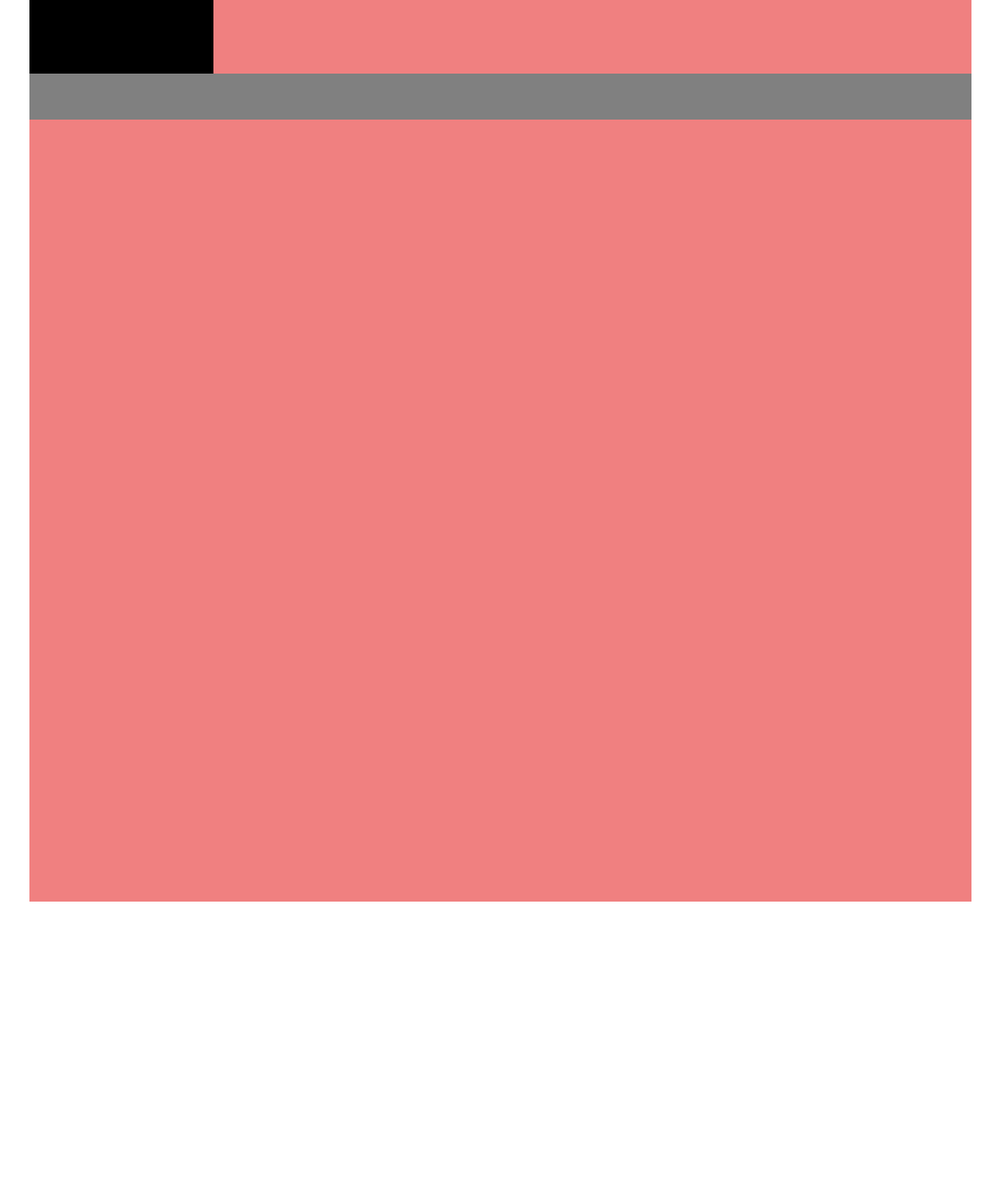
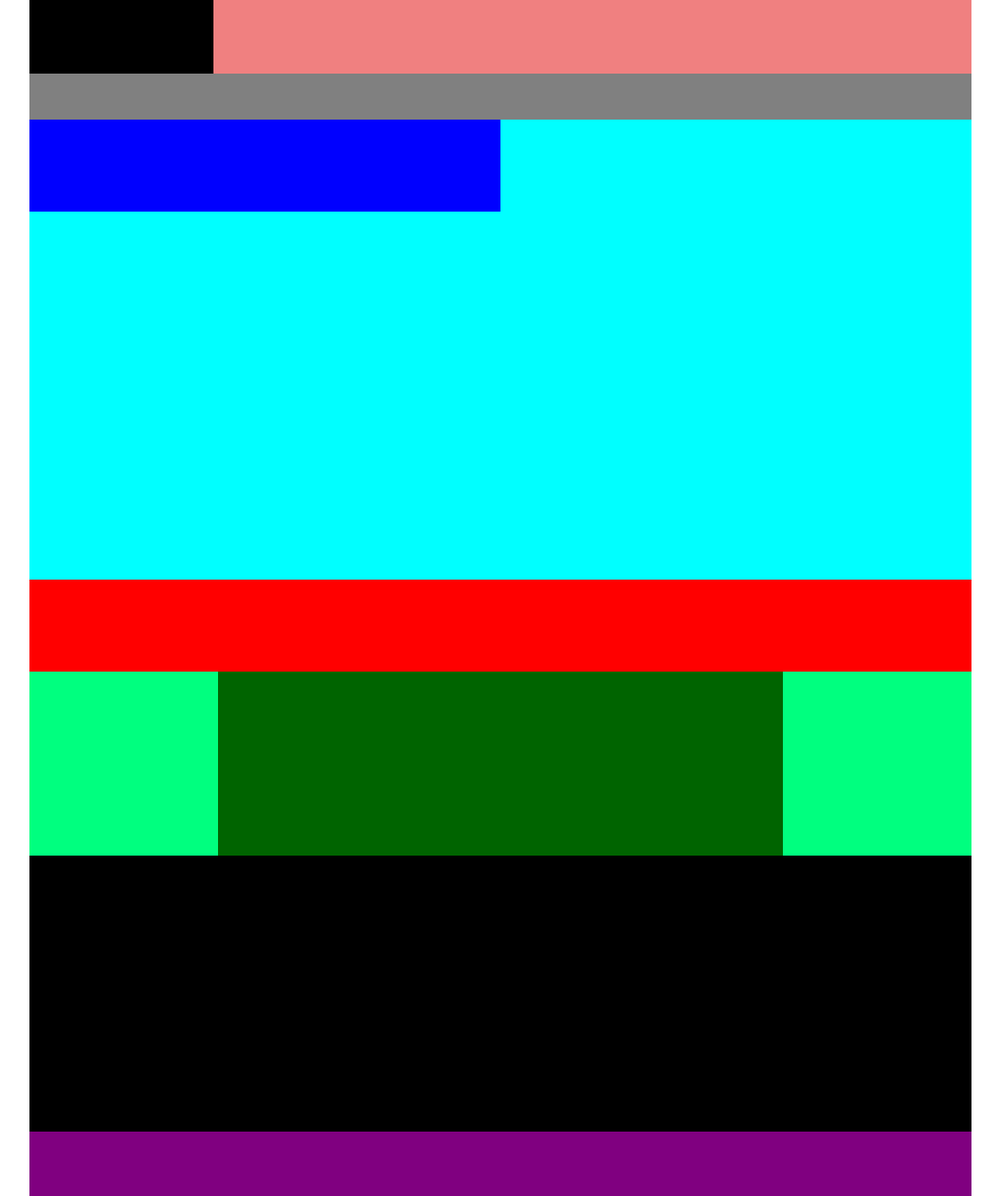
Before and after one commit to AndreiBurbulia/htmlcss-struttura-wp, a plain HTML site: page index.html in a window 1280 px wide. Shown: the part 20-1320 px from the top of the page at 92% size, without its empty margins (96-1183 px from the left). Before the commit the page ends 1000 px from the top, so only its background shows below. Drawn offline with Linux system fonts and the light colour scheme.

Commit message:
Struttura principale

```diff
--- a/css/style.css
+++ b/css/style.css
@@ -15,7 +15,7 @@
 #page_container{
     background-color: lightcoral;
     width: 80%;
-    height: 1000px;
+    height: 1500px;
     margin: auto;
 }
 
@@ -38,7 +38,49 @@
 /* /Header CSS */
 
 /* Main CSS */
+
+.big_photo{
+    background-color: cyan;
+    height: 500px;
+    width: 100%;
+}
+
+.photo_description{
+    background-color: blue;
+    height: 20%;
+    width: 50%;
+}
+
+.title_content{
+    background-color: red;
+    height: 100px;
+    width: 100%;
+}
+
+.container_content{
+    background-color: black;
+    height: 500px;
+    width: 100%;
+}
+.sidebar_left, .sidebar_right{
+    background-color: springgreen;
+    height: 200px;
+    width: 20%;
+    float: left;
+}
+
+.content{
+    background-color: darkgreen;
+    height: 200px;
+    width: 60%;
+    float: left;
+}
 /* /Main CSS */
 
 /* Footer CSS */
+
+#site_footer{
+    background-color: purple;
+    height: 100px;
+}
 /* /Footer CSS */
--- a/index.html
+++ b/index.html
@@ -25,14 +25,33 @@
         <!-- Contenuto della pagina -->
         <main id="site_main">
             <!-- Foto principale con titolo -->
-            <div>
+            <div class="big_photo">
+                <div class="photo_description">
+
+                </div>
 
             </div>
             <!-- Foto principale con titolo -->
 
             <!-- Sezione con il contenuto della pagina -->
             <div>
+                <div class="title_content">
 
+                </div>
+
+                <div class="container_content clearfix">
+                    <aside class="sidebar_left">
+
+                    </aside>
+
+                    <div class="content">
+
+                    </div>
+
+                    <aside class="sidebar_right">
+
+                    </aside>
+                </div>
             </div>
             <!-- Sezione con il contenuto della pagina -->
 
```
